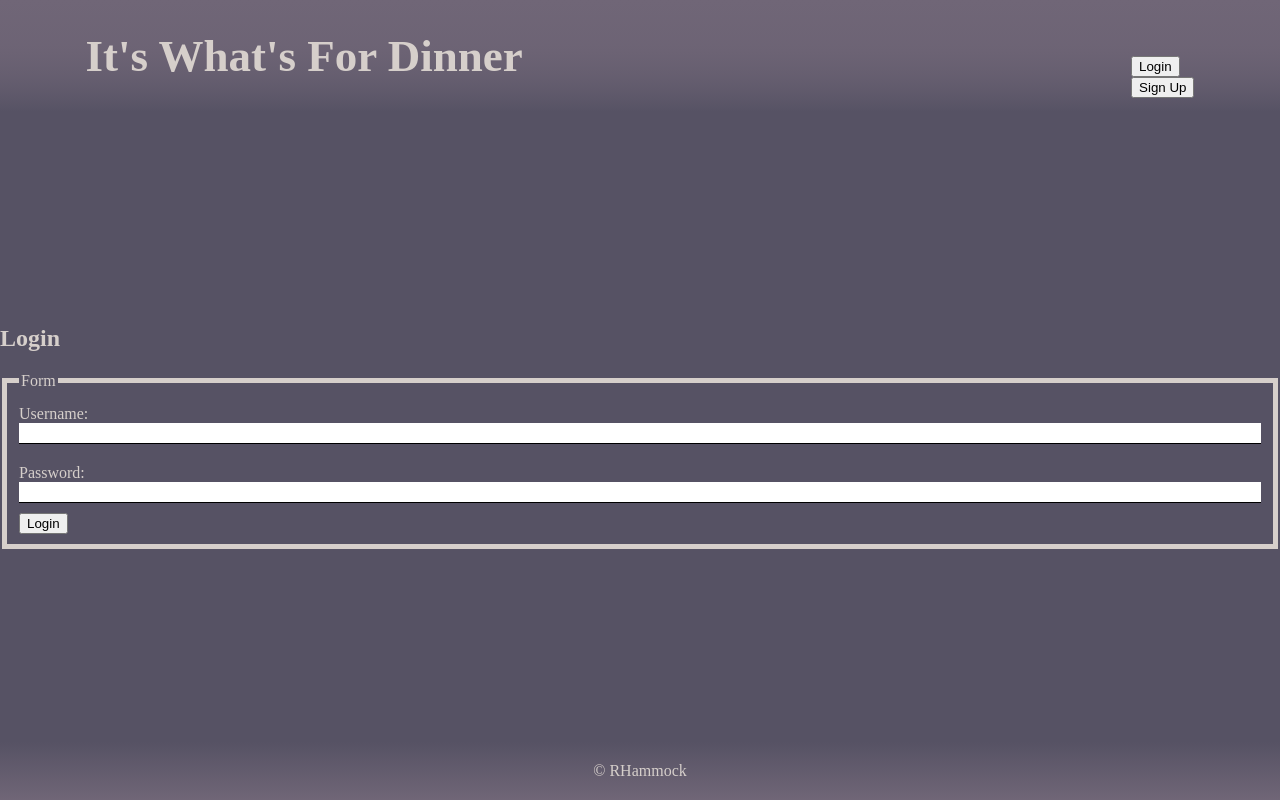
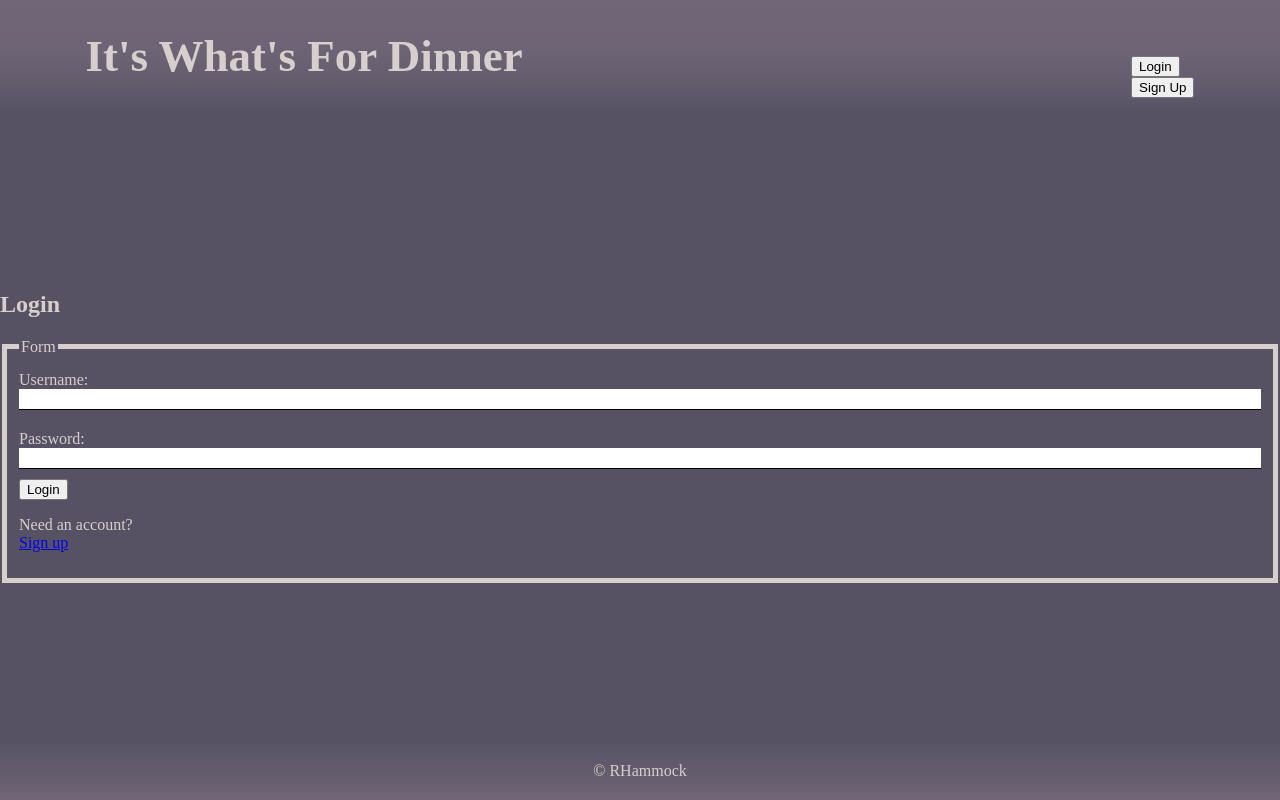
Before and after one commit to rhammock1/whats-for-dinner-client, a React (Create React App) app: page /login in a window 1280 px wide. Built offline with nearby package versions, Linux system fonts and the light colour scheme; no server answers.

Commit message:
Added link to register from login

```diff
--- a/src/LoginForm/LoginForm.js
+++ b/src/LoginForm/LoginForm.js
@@ -1,6 +1,7 @@
 import React from 'react';
 import TokenService from '../services/token-service';
 import AuthApiService from '../services/auth-api-service';
+import {Link} from 'react-router-dom';
 
 class LoginForm extends React.Component {
   static defaultProps = {
@@ -46,6 +47,7 @@ class LoginForm extends React.Component {
             <input type='password' required id='password' name='password' />
           </div>
           <button type='submit'>Login</button>
+          <p>Need an account? <br/><Link to='/register'>Sign up</Link></p>
         </fieldset>
       </form>
     )
```
